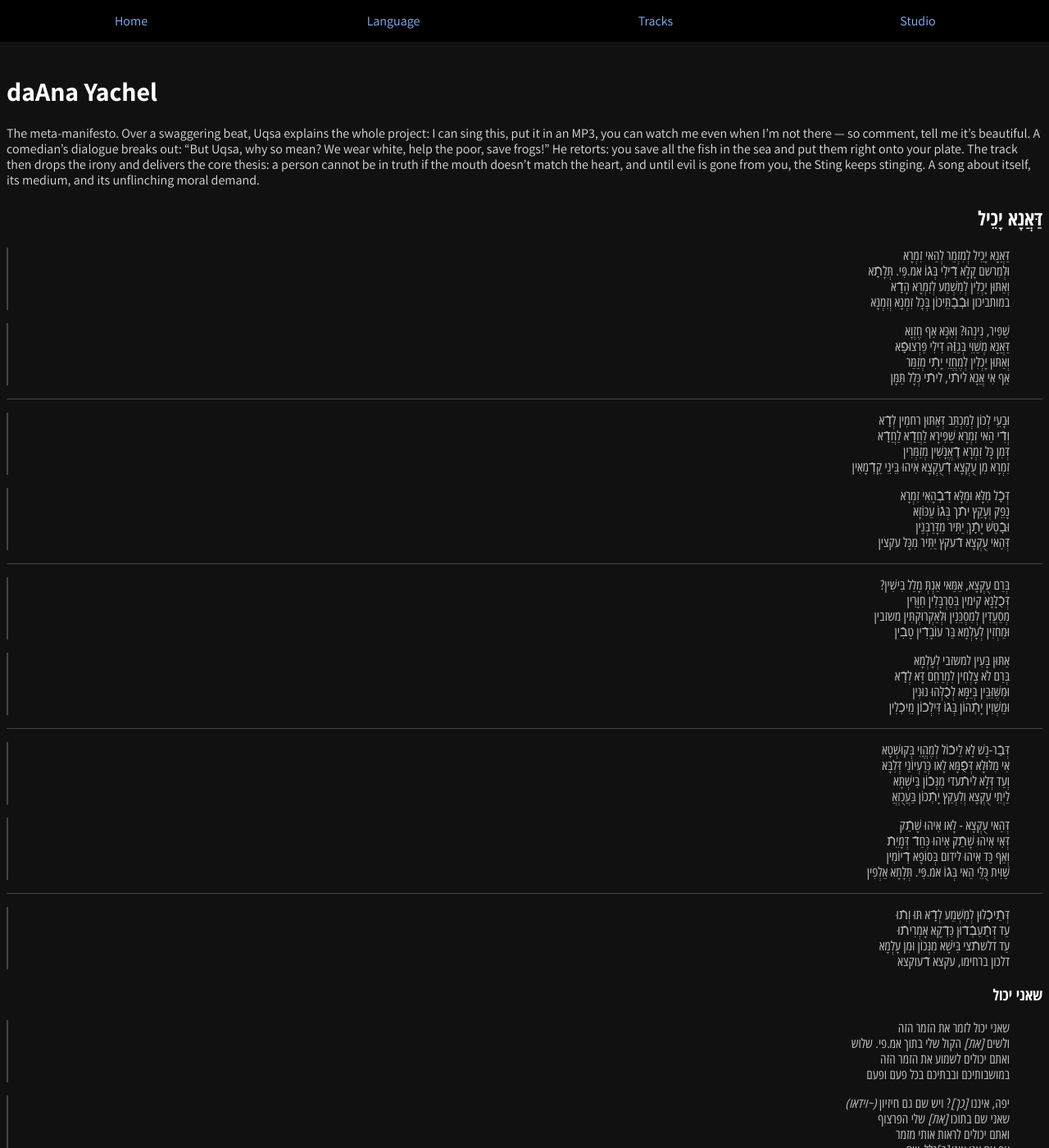
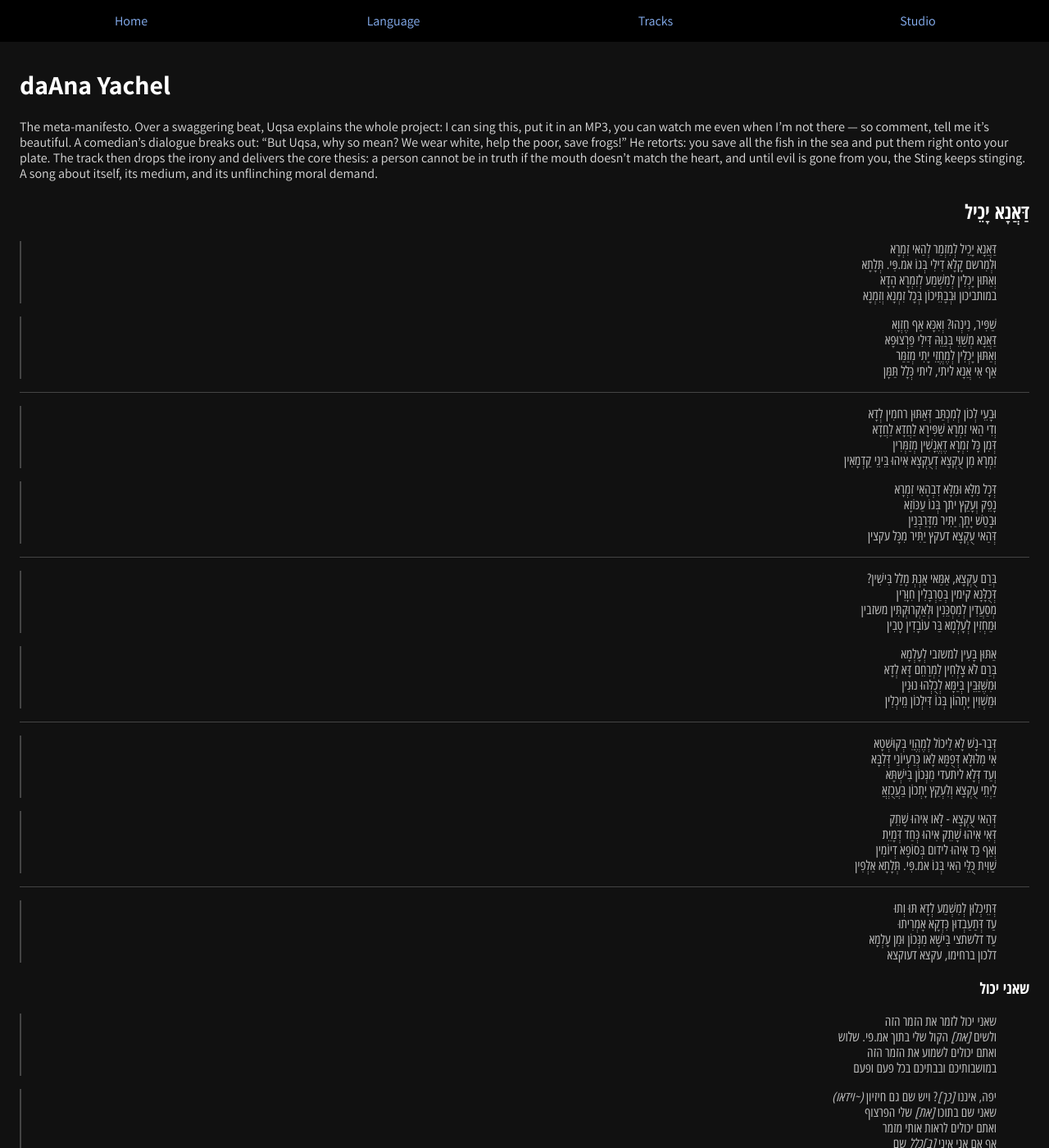
Before and after one commit to uqsadeuqsa/uqsadeuqsa.github.io, a Jekyll site: the page built from tracks/daAna-Yachel.md, in a window 1280 px wide and 1400 px high. Shown: the whole window at 82% size. Built offline with Jekyll 4.4.1, drawn with Linux system fonts in a browser that asks for light colours; our own code applies the rules of GitHub Pages for plain Markdown files.

Commit message:
Add demo tape videos, strip raffeh marks, widen site margins
List original and lyrics-overlay demo videos under Studio, in
Tracks page order, with each entry's exact recording timestamp.
Remove the Hebrew raffeh mark (unsupported by the RTL font) from
affected track lyrics. Widen page margins, center the footer,
remove link underlines, and cap embedded video width.

Co-Authored-By: Claude Sonnet 5 <noreply@anthropic.com>

```diff
--- a/styles.css
+++ b/styles.css
@@ -26,6 +26,7 @@ body {
 	background: #111;
 	color: #ddd;
 	font-family: "Assistant", sans-serif;
+	margin: 0;
 }
 
 h1, h2, h3 {
@@ -49,11 +50,12 @@ nav a {
 }
 
 .content {
-	padding-top: 4em;
+	padding: 4em 24px 0;
 }
 
 a {
 	color: #8ab4f8;
+	text-decoration: none;
 }
 
 .portrait {
@@ -91,3 +93,12 @@ table, th, td {
 th, td {
 	padding: 0.4em 0.8em;
 }
+
+footer {
+	text-align: center;
+	padding: 0 24px;
+}
+
+iframe {
+	max-width: 400px;
+}
--- a/tracks/daAna-Yachel.md
+++ b/tracks/daAna-Yachel.md
@@ -7,61 +7,61 @@ The meta-manifesto. Over a swaggering beat, Uqsa explains the whole project: I c
 {: .rtl}
 
 > דַּאֲנָא יָכֵיל לְמִזְמַר לְהַאי זִמְרָא
-> וּלְמִרשם קָלָא דִֿילִי בְּגֿוֹ אמ.פִּי. תְּלָתָֿא
-> וְאַתּוּן יָכְלִין לְמִשְׁמַע לְזִמְרָא הָדָֿא
-> במותביכון וּבְֿבָֿתֵּיכוֹן בְּכָל זִמְנָא וְזִמְנָא
+> וּלְמִרשם קָלָא דִילִי בְּגוֹ אמ.פִּי. תְּלָתָא
+> וְאַתּוּן יָכְלִין לְמִשְׁמַע לְזִמְרָא הָדָא
+> במותביכון וּבְבָתֵּיכוֹן בְּכָל זִמְנָא וְזִמְנָא
 {: .rtl}
 
 > שַׁפִּיר, נִינְהוּ? וְאִכָּא אַף חֶזְוָא
-> דַּאֲנָא מְשַׁוֵּי בְּגַוֵּֿהּ דִּילִי פַּרְצוּפָֿא
-> וְאַתּוּן יָכְלִין לְמֶחֱזֵי יָתִֿי מְזַמַּר
-> אַף אִי אֲנָא ליתֿי, ליתֿי כְּלָל תַּמָּן
+> דַּאֲנָא מְשַׁוֵּי בְּגַוֵּהּ דִּילִי פַּרְצוּפָא
+> וְאַתּוּן יָכְלִין לְמֶחֱזֵי יָתִי מְזַמַּר
+> אַף אִי אֲנָא ליתי, ליתי כְּלָל תַּמָּן
 {: .rtl}
 
 ---
-> וּבָעֵי לְכוֹן לְמִכְתַּב דְּאַתּוּן רחמִין לְדָֿא
-> וְדִֿי הַאי זִמְרָא שַׁפִּירָא לַחֲדָֿא לַחֲדָֿא
-> דְּמִן כָּל זִמְרָא דֶֿאֱנָשִׁין מְזַמְּרִין
-> זִמְרָא מִן עֻקְצָא דְֿעֻקְצָא אִיהוּ בֵּינֵי קַדְֿמָאִין
+> וּבָעֵי לְכוֹן לְמִכְתַּב דְּאַתּוּן רחמִין לְדָא
+> וְדִי הַאי זִמְרָא שַׁפִּירָא לַחֲדָא לַחֲדָא
+> דְּמִן כָּל זִמְרָא דֶאֱנָשִׁין מְזַמְּרִין
+> זִמְרָא מִן עֻקְצָא דְעֻקְצָא אִיהוּ בֵּינֵי קַדְמָאִין
 {: .rtl}
 
-> דְּכָֿל מִלָּא וּמִלָּא דִֿבְֿהָאִי זִמְרָא
-> נָפֵק וְעָקַץ יתֿך בְּגֿוֹ עַכּוֹזָא
-> וּבָֿטַשׁ יָתָֿךְ יַתִּיר מִדָּרַבְּנַין
-> דְּהַאי עֻקְצָא דֿעקץ יַתִּיר מִכָּל עקצין
+> דְּכָל מִלָּא וּמִלָּא דִבְהָאִי זִמְרָא
+> נָפֵק וְעָקַץ יתך בְּגוֹ עַכּוֹזָא
+> וּבָטַשׁ יָתָךְ יַתִּיר מִדָּרַבְּנַין
+> דְּהַאי עֻקְצָא דעקץ יַתִּיר מִכָּל עקצין
 {: .rtl}
 
 ---
 > בְּרַם עֻקְצָא, אַמַּאי אַנְתְּ מָלַל בִּישִׁין?
-> דְּכֻֿלָּנָא קימין בְּסַרְבָּלִין חִוָּרִין
+> דְּכֻלָּנָא קימין בְּסַרְבָּלִין חִוָּרִין
 > מְסַעֲדִין לְמִסְכֵּנִין וּלְאַקְרוּקְתִּין משזבין
-> וּמַחְזִין לְעָלְמָא בַּר עוֹבָדִֿין טָבִֿין
+> וּמַחְזִין לְעָלְמָא בַּר עוֹבָדִין טָבִין
 {: .rtl}
 
 > אַתּוּן בָּעִין למשזבי לְעָלְמָא
-> בְּרַם לֹא צָלְחִין לִמְרַחֵם דָּא לְדָֿא
-> וּמִשֶּׁזַּבֵּין בְּיַמָּא לְכֻֿלְּהוּ נוּנִין
-> וּמַשְׁוִין יָתְֿהוֹן בְּגֿוֹ דִּילְכֿוֹן מֵיכְֿלִין
+> בְּרַם לֹא צָלְחִין לִמְרַחֵם דָּא לְדָא
+> וּמִשֶּׁזַּבֵּין בְּיַמָּא לְכֻלְּהוּ נוּנִין
+> וּמַשְׁוִין יָתְהוֹן בְּגוֹ דִּילְכוֹן מֵיכְלִין
 {: .rtl}
 
 ---
-> דְּבַֿר-נָשׁ לָא לֵיכֿוֹל לְמֶהֱוֵי בְּקוּשְׁטָא
-> אִי מִלּוּלָא דְּפֻֿמָּא לָאו כְּרַעְיוֹנַי דְּלִבָּא
-> וְעַד דְּלָא ליתֿעדי מִנְּכֿוֹן בִּישְׁתָּא
-> לַיְתֵי עֻקְצָא וְלִעְקַץ יָתְֿכוֹן בַּעֲכֻזְאֲ
+> דְּבַר-נָשׁ לָא לֵיכוֹל לְמֶהֱוֵי בְּקוּשְׁטָא
+> אִי מִלּוּלָא דְּפֻמָּא לָאו כְּרַעְיוֹנַי דְּלִבָּא
+> וְעַד דְּלָא ליתעדי מִנְּכוֹן בִּישְׁתָּא
+> לַיְתֵי עֻקְצָא וְלִעְקַץ יָתְכוֹן בַּעֲכֻזְאֲ
 {: .rtl}
 
-> דְּהַאי עֻקְצָא - לָאו אִיהוּ שָׁתֵֿק
-> דְּאִי אִיהוּ שָׁתֵֿק אִיהוּ כְּחַדֿ דְּמָיֵתֿ
-> וְאַף כַּד אִיהוּ לידום בְּסוֹפָא דְֿיוֹמִין
-> שַׁוִּית כֻּלֵּי הַאי בְּגֿוֹ אמ.פִּי. תְּלָתָא אַלְפִין
+> דְּהַאי עֻקְצָא - לָאו אִיהוּ שָׁתֵק
+> דְּאִי אִיהוּ שָׁתֵק אִיהוּ כְּחַד דְּמָיֵת
+> וְאַף כַּד אִיהוּ לידום בְּסוֹפָא דְיוֹמִין
+> שַׁוִּית כֻּלֵּי הַאי בְּגוֹ אמ.פִּי. תְּלָתָא אַלְפִין
 {: .rtl}
 
 ---
-> דְּתֵֿיכְֿלוּן לְמִשְׁמַע לְדָֿא תּוּ וְתֿוּ
-> עַד דְּתַֿעַבְֿדֿוּן כִּדְֿקָא אָמְרִיתֿוּ
-> עַד דלשתֿצי בִּישָׁא מִנְּכוֹן וּמִן עָלְמָא
-> דלכון ברחימו, עקצא דֿעוקצא
+> דְּתֵיכְלוּן לְמִשְׁמַע לְדָא תּוּ וְתוּ
+> עַד דְּתַעַבְדוּן כִּדְקָא אָמְרִיתוּ
+> עַד דלשתצי בִּישָׁא מִנְּכוֹן וּמִן עָלְמָא
+> דלכון ברחימו, עקצא דעוקצא
 {: .rtl}
 
 ### שאני יכול
```
Also changed, not shown: Studio.md (+29 -21 lines), tracks/Uqsa-viGrona.md (+28 -28 lines), tracks/beSafra-veRamsha.md (+8 -8 lines), tracks/vaAttun-Amerin.md (+27 -27 lines).
